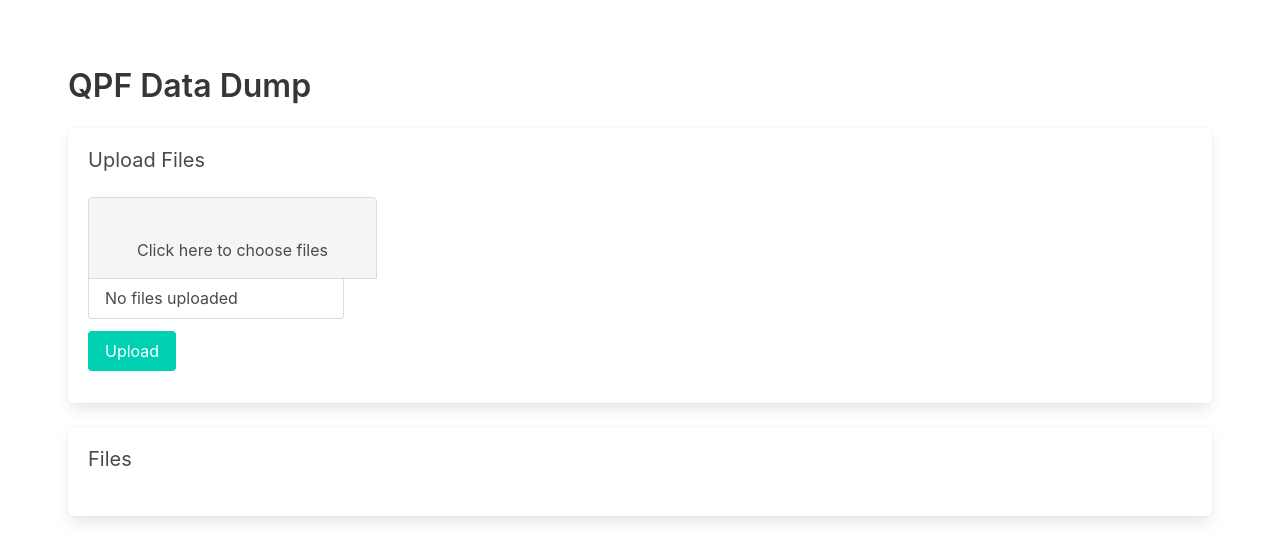
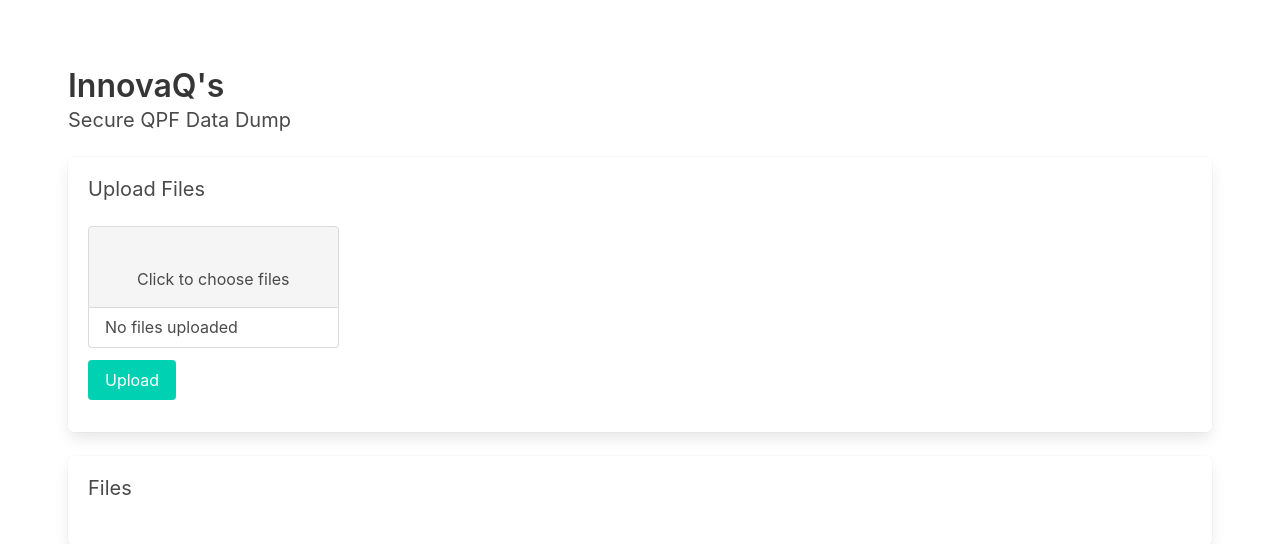
Before and after one commit to Rockschoff/qpf-data-dump, a Flask app: page / in a window 1280 px wide. Shown: the top 544 px of the page. Run offline with Flask 3, Linux system fonts and the light colour scheme; data that the repository does not hold is empty.

Commit message:
minor changes

```diff
--- a/templates/index.html
+++ b/templates/index.html
@@ -17,7 +17,8 @@
 <body>
     <section class="section">
         <div class="container">
-            <h1 class="title">QPF Data Dump</h1>
+            <h1 class="title">InnovaQ's</h1>
+            <h2 class="subtitle">Secure QPF Data Dump</h1>
 
             <!-- File upload form -->
             <div class="box">
@@ -31,7 +32,7 @@
                                     <i class="fas fa-upload"></i>
                                 </span>
                                 <span class="file-label">
-                                    Click here to choose files
+                                    Click to choose files
                                 </span>
                             </span>
                             <span class="file-name" id="fileName">No files uploaded</span>
```
